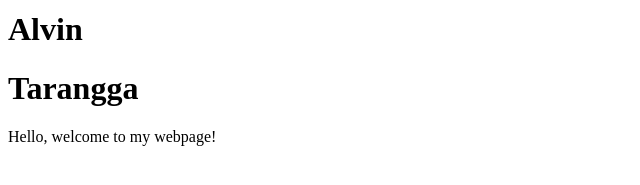
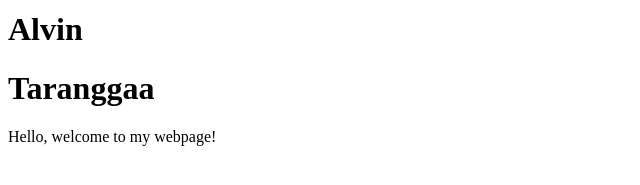
Before and after one commit to fazemii01/kelompok_masAmba_hitam, a plain HTML site: page index.html in a window 1280 px wide. Shown: the part 127-312 px from the top of the page, 0-640 px from the left. Drawn offline with Linux system fonts and the light colour scheme.

Commit message:
Tarangga

```diff
--- a/index.html
+++ b/index.html
@@ -7,7 +7,7 @@
     <h1>Faizal</h1>
     <h1>Amanda</h1>
     <h1>Alvin</h1>
-    <h1>Tarangga</h1>
+    <h1>Taranggaa</h1>
   </head>
   <body>
     <p>Hello, welcome to my webpage!</p>
```
